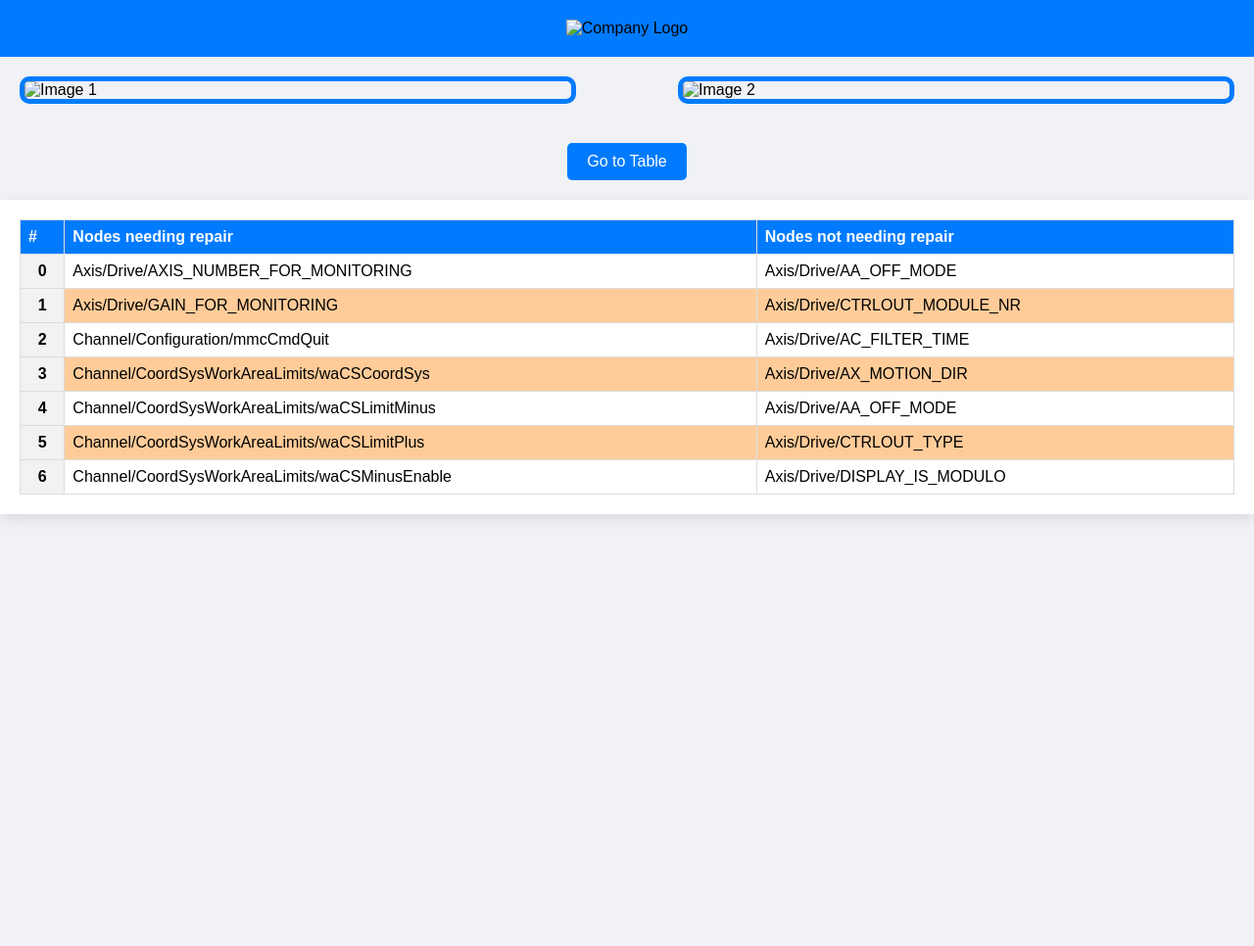
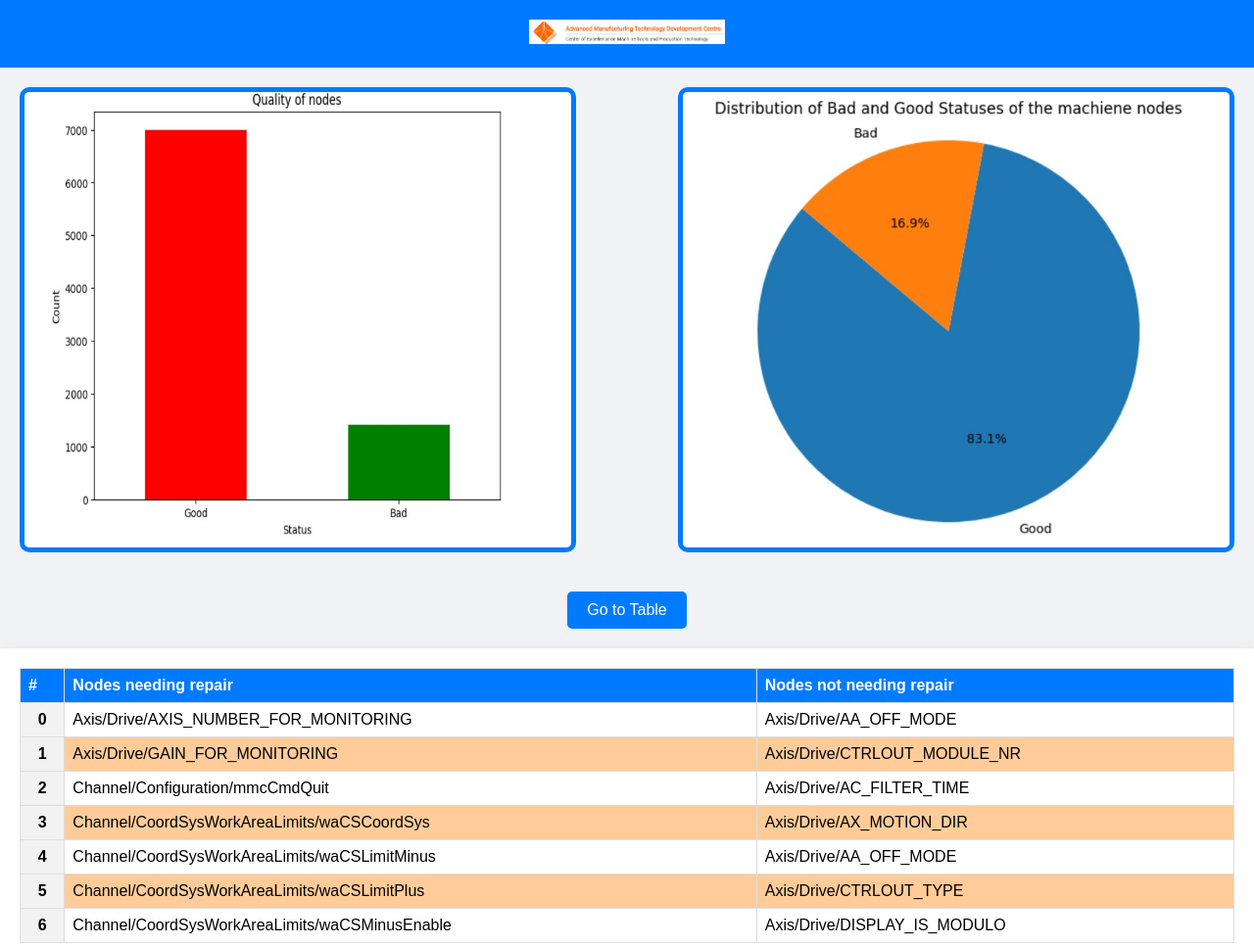
Before and after one commit to arulmozhi08/website, a plain HTML site: page index.html in a window 1280 px wide. Shown: the whole page at 98% size. Before the commit the page ends 800 px from the top, so only its background shows below. Drawn offline with Linux system fonts and the light colour scheme.

Commit message:
Update index.html

```diff
--- a/index.html
+++ b/index.html
@@ -8,13 +8,13 @@
 </head>
 <body>
     <header>
-        <img src="logo.png" alt="Company Logo" class="logo">
+        <img src="logo.jpg" alt="Company Logo" class="logo">
     </header>
 
     <main>
         <div class="image-container">
-            <img src="image1.jpg" alt="Image 1" class="image left">
-            <img src="image2.jpg" alt="Image 2" class="image right">
+            <img src="img1.jpg" alt="Image 1" class="image left">
+            <img src="img2.jpg" alt="Image 2" class="image right">
         </div>
 
         <div class="button-container">
```
